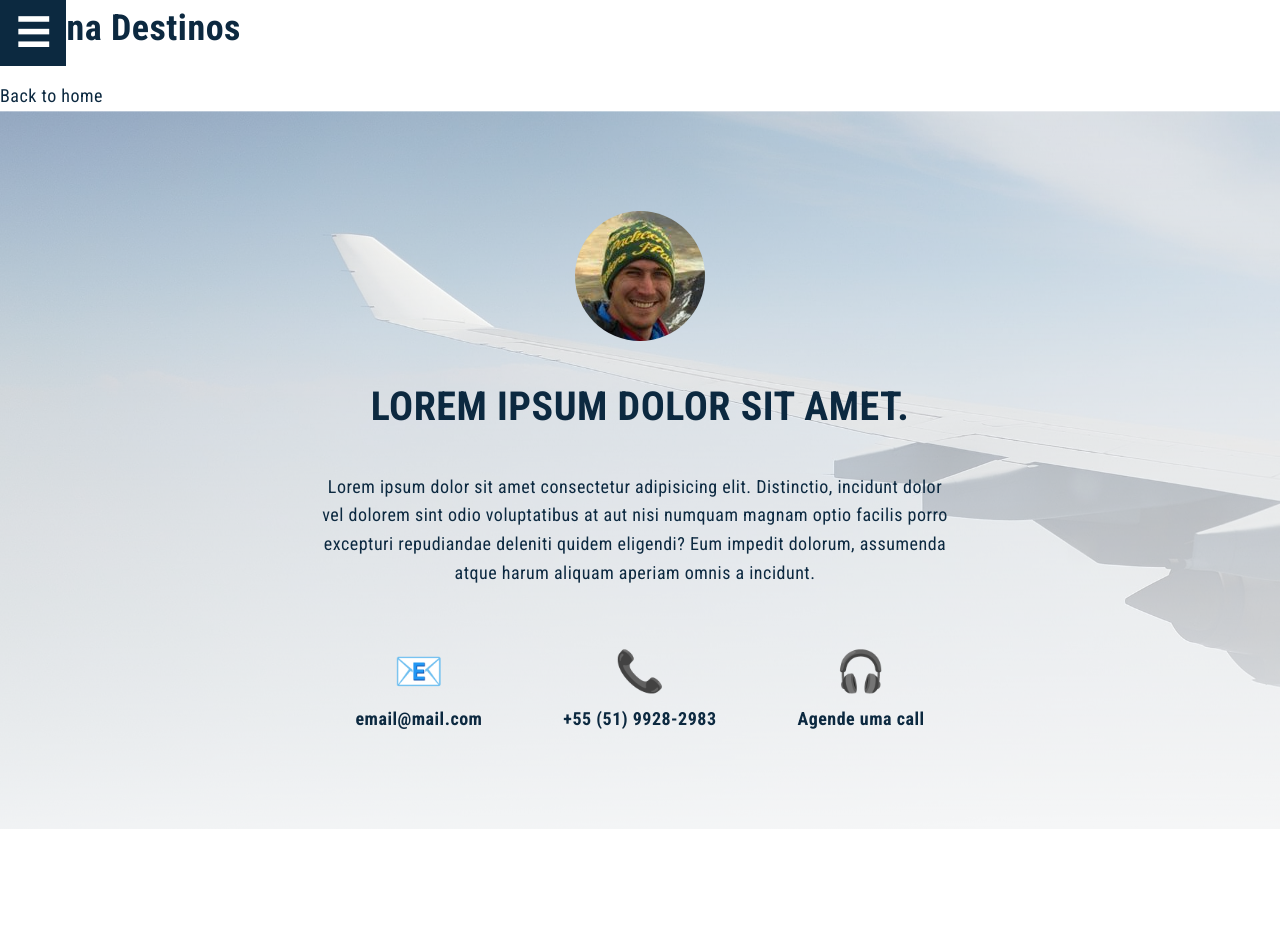
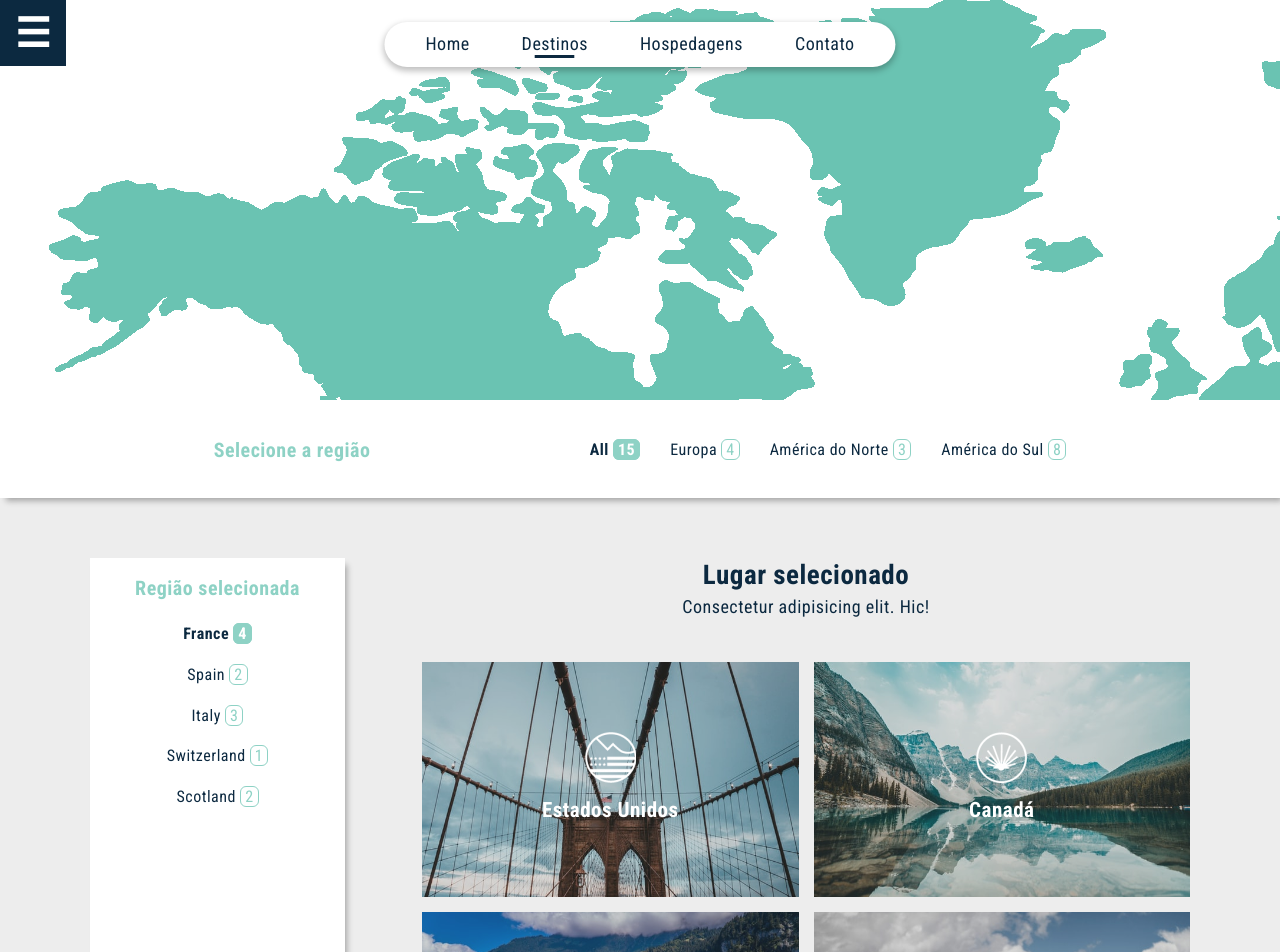
Before and after one commit to opexchanger/next-proa, a Next.js app: page /destinos in a window 1280 px wide. Shown: the top 952 px of the page. Before the commit the page ends 829 px from the top, so only its background shows below. Built offline with nearby package versions, Linux system fonts and the light colour scheme.

Commit message:
pagina destinos

```diff
--- a/components/DesktopNavigation/desktop-navigation.module.scss
+++ b/components/DesktopNavigation/desktop-navigation.module.scss
@@ -39,7 +39,7 @@
     &.current {
       @include menuLinkEffect(2.5px);
       &::after {
-        transform: scale(0.6);
+        transform: scale(0.6, 1);
       }
     }
   }
--- a/components/Layout/index.js
+++ b/components/Layout/index.js
@@ -9,11 +9,10 @@ import utilStyles from '../../styles/utils.module.scss';
 export default function Layout({ children, page }) {
   const [showMenu, setShowMenu] = useState(false);
 
+  console.log(page);
   return (
     <>
       <header className={styles.header}>
-        {/* container */}
-        <div className={[utilStyles.container, styles.header__container].join(' ')}>
         {/* botão abrir menu do mobile */}
         <button
           aria-label="Abrir o menu"
@@ -24,7 +23,11 @@ export default function Layout({ children, page }) {
         </button>
 
         {/* menu do mobile */}
-          <nav className={`${styles.nav} ${showMenu && styles.navigationOpen}`}>
+        <nav
+          className={`${
+            showMenu ? [styles.nav, styles.navigationOpen].join(' ') : styles.nav
+          }`}
+        >
           {/* botão fechar menu do mobile */}
           <button
             aria-label="Fechar o menu"
@@ -38,15 +41,25 @@ export default function Layout({ children, page }) {
           <ul className={styles.nav__list}>
             <li className={styles.nav__item}>
               <Link href="/">
-                  <a className={`${styles.nav__link} ${page === 'home' && styles.current}`}>
+                <a
+                  className={`${
+                    page === 'home'
+                      ? [styles.nav__link, styles.current].join(' ')
+                      : styles.nav__link
+                  }`}
+                >
                   Home
                 </a>
               </Link>
             </li>
             <li className={styles.nav__item}>
-                <Link href="/">
+              <Link href="/destinos">
                 <a
-                    className={`${styles.nav__link} ${page === 'destinos' && styles.current}`}
+                  className={`${
+                    page === 'destinos'
+                      ? [styles.nav__link, styles.current].join(' ')
+                      : styles.nav__link
+                  }`}
                 >
                   Destinos
                 </a>
@@ -55,7 +68,11 @@ export default function Layout({ children, page }) {
             <li className={styles.nav__item}>
               <Link href="/">
                 <a
-                    className={`${styles.nav__link} ${page === 'roteiros' && styles.current}`}
+                  className={`${
+                    page === 'roteiros'
+                      ? [styles.nav__link, styles.current].join(' ')
+                      : styles.nav__link
+                  }`}
                 >
                   Roteiros
                 </a>
@@ -63,10 +80,10 @@ export default function Layout({ children, page }) {
             </li>
           </ul>
         </nav>
-        </div>
       </header>
 
-      <main>{children}</main>
+      <main>
+        {children}
 
         <Section addClasses={[utilStyles.section, styles.expert]}>
           <div className={utilStyles.container}>
@@ -96,6 +113,7 @@ export default function Layout({ children, page }) {
             </div>
           </div>
         </Section>
+      </main>
 
       <footer className={styles.footer}></footer>
     </>
--- a/components/Layout/layout.module.scss
+++ b/components/Layout/layout.module.scss
@@ -38,6 +38,13 @@
     padding-bottom: 1px;
     color: $color-primary;
     @include menuLinkEffect(4.5px);
+
+    &.current {
+      @include menuLinkEffect(4.5px);
+      &::after {
+        transform: scale(0.6, 1);
+      }
+    }
   }
 
   &__btnClose,
--- /dev/null
+++ b/data/blocks.js
@@ -0,0 +1,26 @@
+export default [
+  {
+    id: 1,
+    title: 'Estados Unidos',
+    iconUrl: 'icon-fake-eua.png',
+    coverUrl: 'trip-bg-1.jpg',
+  },
+  {
+    id: 2,
+    title: 'Canadá',
+    iconUrl: 'icon-fake-canada.png',
+    coverUrl: 'trip-bg-2.jpg',
+  },
+  {
+    id: 3,
+    title: 'Peru',
+    iconUrl: 'icon-fake-peru.png',
+    coverUrl: 'trip-bg-3.jpg',
+  },
+  {
+    id: 4,
+    title: 'Cordilheiras',
+    iconUrl: 'icon-fake-alpes.png',
+    coverUrl: 'trip-bg-4.jpg',
+  },
+];
--- a/pages/destinos/destinos.module.scss
+++ b/pages/destinos/destinos.module.scss
@@ -1,3 +1,154 @@
+@import '../../styles/variables';
+
 .destinos {
-  max-width: 1200px;
+  &__header {
+    height: 50vh;
+
+    //tirar dps
+    background-image: url('/img/world-map.png');
+    position: relative;
+  }
+
+  &__body {
+    background-color: rgba(211, 211, 211, 0.4);
+  }
 }
+
+#map {
+  height: 100%;
+}
+
+.select {
+  background-color: $color-white;
+  text-align: center;
+  padding: 1.4rem;
+  box-shadow: 4px 5px 6px -2px rgba(0, 0, 0, 0.3);
+
+  &__container {
+    @media (min-width: 900px) {
+      display: flex;
+      justify-content: space-around;
+      align-items: center;
+      padding: 1.8rem 1.4rem;
+    }
+  }
+
+  &__title {
+    color: $color-secondary;
+    font-size: 2rem;
+    margin-bottom: 1.5rem;
+  }
+
+  &__options {
+    display: flex;
+    flex-wrap: wrap;
+    justify-content: center;
+  }
+
+  &__item {
+    margin-bottom: 1.2rem;
+
+    &:not(:last-child) {
+      margin-right: 1.8rem;
+      @media (min-width: 900px) {
+        margin-right: 0;
+      }
+    }
+  }
+
+  &__link {
+    text-decoration: none;
+    color: $color-primary;
+    margin-bottom: 1.2rem;
+    font-size: 1.6rem;
+    transition: color 0.2s;
+
+    &:hover {
+      color: $color-secondary;
+    }
+
+    @media (min-width: 900px) {
+      margin-bottom: 0;
+    }
+
+    &:not(:last-child) {
+      margin-right: 1.8rem;
+    }
+
+    &.active {
+      font-weight: 700;
+
+      span {
+        background-color: $color-secondary;
+        color: $color-white;
+      }
+    }
+
+    span {
+      color: $color-secondary;
+      border: 1px solid $color-secondary;
+      padding: 0 0.4rem;
+      border-radius: 6px;
+    }
+  }
+
+  &Principal {
+    @media (min-width: 900px) {
+      margin-top: 2px;
+    }
+
+    & .select__title {
+      @media (min-width: 900px) {
+        margin-bottom: 0;
+      }
+    }
+
+    & .select__link:not(:last-child) {
+      @media (min-width: 900px) {
+        margin-right: 3rem;
+      }
+    }
+  }
+
+  &Secondary {
+    margin-bottom: 4rem;
+    @media (min-width: 900px) {
+      margin-bottom: 0;
+      max-width: 255px;
+    }
+
+    & .select__options {
+      @media (min-width: 900px) {
+        flex-direction: column;
+      }
+    }
+  }
+}
+
+.selectedGrid {
+  padding: 4rem 0 6rem 0;
+  @media (min-width: 900px) {
+    padding: 6rem 0 8rem 0;
+    display: grid;
+    grid-template-columns: 1fr 34% 34%;
+    column-gap: 2rem;
+  }
+}
+
+.selecionado {
+  text-align: center;
+  @media (min-width: 900px) {
+    grid-column: span 2;
+  }
+
+  &__title {
+    font-weight: 700;
+    line-height: 1.3;
+  }
+
+  &__subtitle {
+    @media (min-width: 900px) {
+      margin-bottom: 4rem;
+    }
+  }
+}
--- a/pages/destinos/index.js
+++ b/pages/destinos/index.js
@@ -1,21 +1,96 @@
 import Head from 'next/head';
 import Link from 'next/link';
-import styles from './destinos.module.scss';
 
 import Layout from '../../components/Layout';
+import DesktopNavigation from '../../components/DesktopNavigation';
+
+import styles from './destinos.module.scss';
+import utilStyles from '../../styles/utils.module.scss';
+import BlocksGrid from '../../components/BlocksGrid';
+
+import blocks from '../../data/blocks';
 
 export default function Destinos() {
   return (
-    <Layout>
+    <Layout page="destinos">
       <Head>
         <title>Destinos | Proa Viagens</title>
       </Head>
-      <div className={styles.destinos}>
-        <h1>Página Destinos</h1>
-        <Link href="/">
-          <a>Back to home</a>
-        </Link>
-      </div>
+
+      <section className={styles.destinos__header}>
+        <DesktopNavigation page="destinos" />
+        <div id="map"></div>
+      </section>
+
+      <section className={styles.destinos__body}>
+        <header className={[styles.select, styles.selectPrincipal].join(' ')}>
+          <div className={[utilStyles.container, styles.select__container].join(' ')}>
+            <h2 className={styles.select__title}>Selecione a região</h2>
+            <div className={styles.select__options}>
+              <a href="#" className={[styles.select__link, styles.active].join(' ')}>
+                All <span>15</span>
+              </a>
+              <a href="#" className={styles.select__link}>
+                Europa <span>4</span>
+              </a>
+              <a href="#" className={styles.select__link}>
+                América do Norte <span>3</span>
+              </a>
+              <a href="#" className={styles.select__link}>
+                América do Sul <span>8</span>
+              </a>
+            </div>
+          </div>
+        </header>
+
+        <div className={utilStyles.container}>
+          <div className={styles.selectedGrid}>
+            <aside className={[styles.select, styles.selectSecondary].join(' ')}>
+              <h2 className={styles.select__title}>Região selecionada</h2>
+              <ul className={styles.select__options}>
+                <li className={styles.select__item}>
+                  <a href="#" className={[styles.select__link, styles.active].join(' ')}>
+                    France <span>4</span>
+                  </a>
+                </li>
+                <li className={styles.select__item}>
+                  <a href="#" className={styles.select__link}>
+                    Spain <span>2</span>
+                  </a>
+                </li>
+
+                <li className={styles.select__item}>
+                  <a href="#" className={styles.select__link}>
+                    Italy <span>3</span>
+                  </a>
+                </li>
+
+                <li className={styles.select__item}>
+                  <a href="#" className={styles.select__link}>
+                    Switzerland <span>1</span>
+                  </a>
+                </li>
+
+                <li className={styles.select__item}>
+                  <a href="#" className={styles.select__link}>
+                    Scotland <span>2</span>
+                  </a>
+                </li>
+              </ul>
+            </aside>
+
+            <main className={styles.selecionado}>
+              <h2 className={[styles.selecionado__title, utilStyles.mbottom0].join(' ')}>
+                Lugar selecionado
+              </h2>
+              <p className={styles.selecionado__subtitle}>
+                Consectetur adipisicing elit. Hic!
+              </p>
+              <BlocksGrid blocks={blocks} />
+            </main>
+          </div>
+        </div>
+      </section>
     </Layout>
   );
 }
--- a/pages/index.js
+++ b/pages/index.js
@@ -15,11 +15,8 @@ export default function Home() {
       </Head>
 
       <Hero />
-
       <Experiences />
-
       <About />
-
       <Destinations />
     </Layout>
   );
--- a/styles/utils.module.scss
+++ b/styles/utils.module.scss
@@ -7,6 +7,10 @@
 
 .borderCircle {
   border-radius: 9999px;
+}
+
+.mbottom0 {
+  margin-bottom: 0;
 }
 
 .listItem {
```
Also changed, not shown: components/Home/Experiences/index.js (+1 -26 lines). Lines whose indentation alone changed are shown as unchanged.
